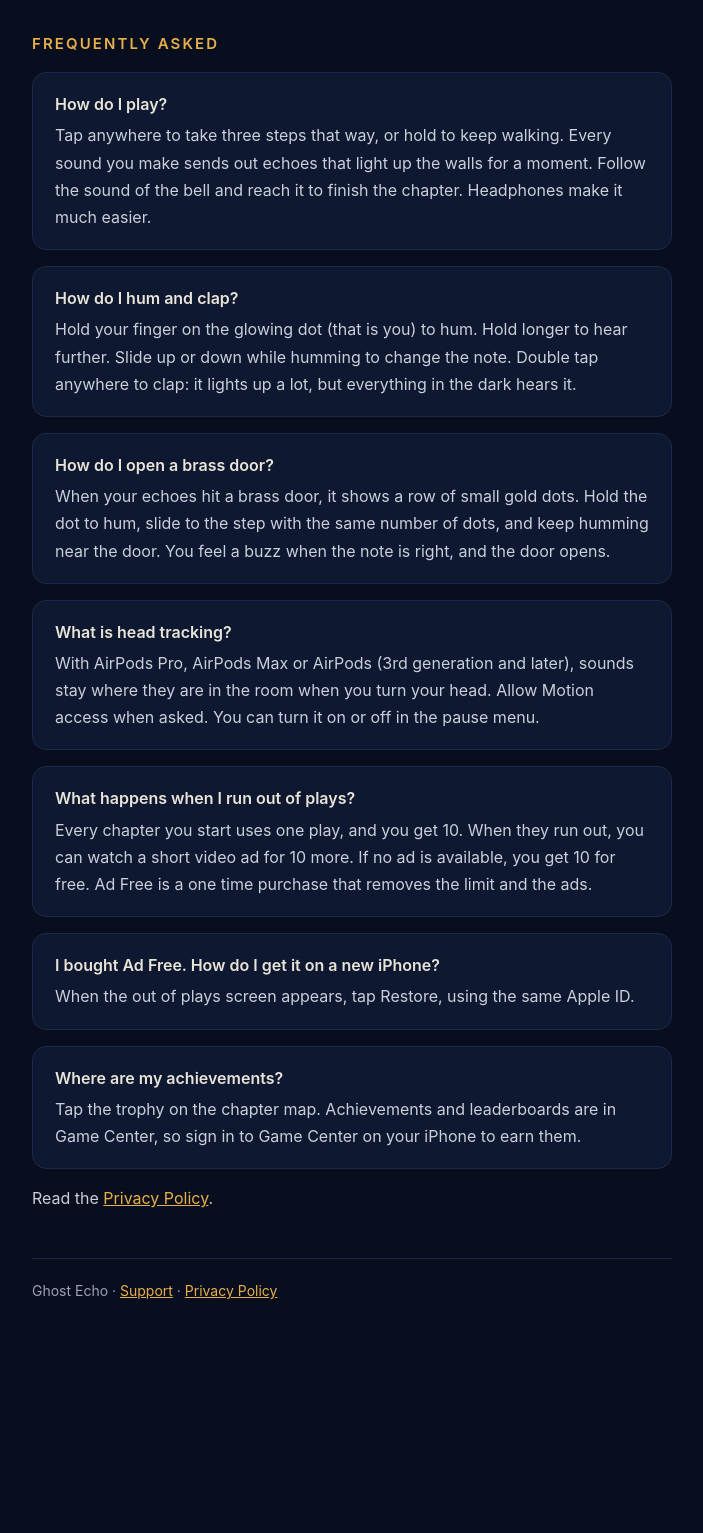
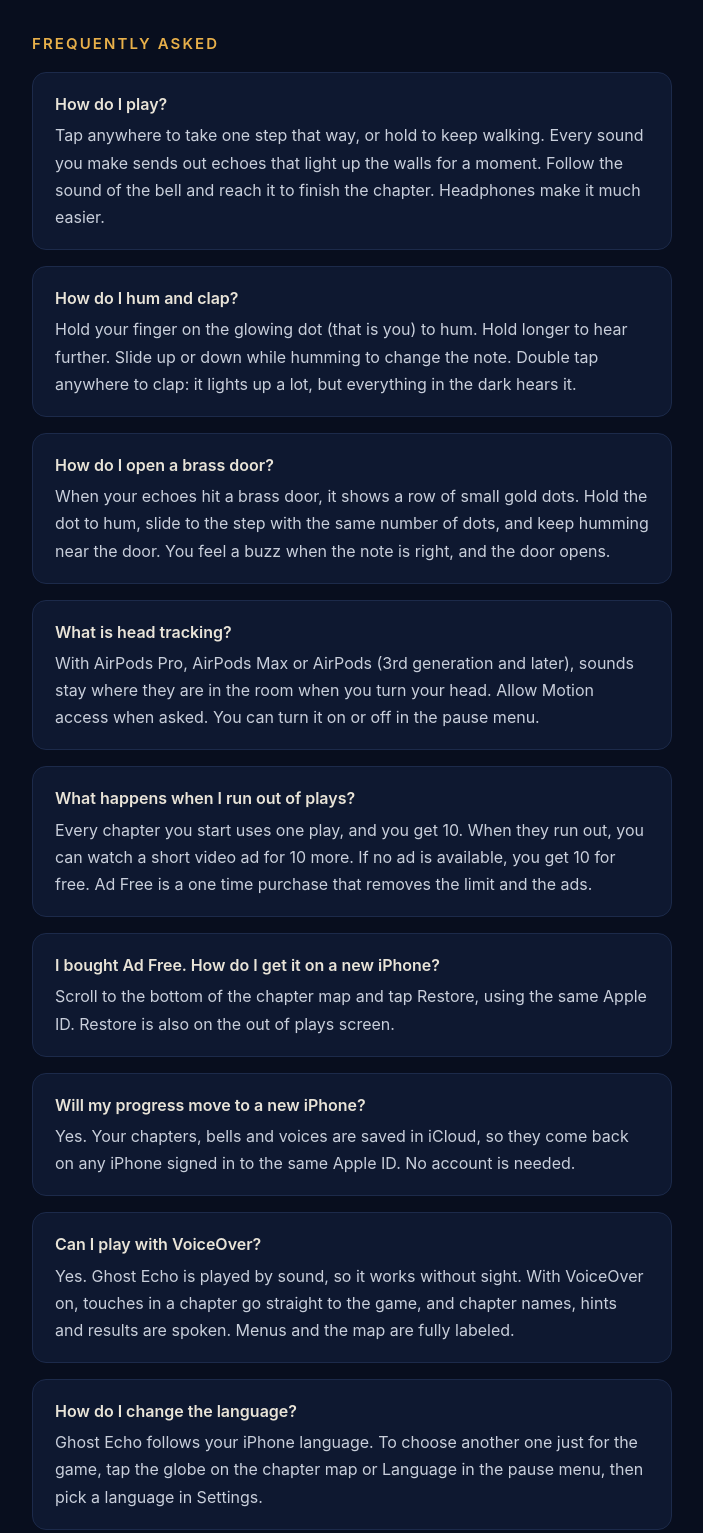
Before and after one commit to ycoycoycoyco/GhostEcho_Support, a plain HTML site: page index.html in a window 1280 px wide. Shown: the part 387-1920 px from the top of the page, without its empty margins (288-991 px from the left). Before the commit the page ends 1780 px from the top, so only its background shows below. Drawn offline with Linux system fonts and the light colour scheme.

Commit message:
Support page: one step taps, Restore on the map, iCloud, VoiceOver and language answers

```diff
--- a/index.html
+++ b/index.html
@@ -5,12 +5,15 @@
 <h1>Support</h1><p class="tag">A 3D audio maze you play in the dark. Questions, problems or feedback.</p>
 <div class="card"><div class="q">Contact</div><p>Email <a href="mailto:yicokocak@hotmail.com">yicokocak@hotmail.com</a> and I will reply personally. If something is not working, please mention your iPhone model and iOS version.</p></div>
 <h2>Frequently asked</h2>
-<div class="card"><div class="q">How do I play?</div><p>Tap anywhere to take three steps that way, or hold to keep walking. Every sound you make sends out echoes that light up the walls for a moment. Follow the sound of the bell and reach it to finish the chapter. Headphones make it much easier.</p></div>
+<div class="card"><div class="q">How do I play?</div><p>Tap anywhere to take one step that way, or hold to keep walking. Every sound you make sends out echoes that light up the walls for a moment. Follow the sound of the bell and reach it to finish the chapter. Headphones make it much easier.</p></div>
 <div class="card"><div class="q">How do I hum and clap?</div><p>Hold your finger on the glowing dot (that is you) to hum. Hold longer to hear further. Slide up or down while humming to change the note. Double tap anywhere to clap: it lights up a lot, but everything in the dark hears it.</p></div>
 <div class="card"><div class="q">How do I open a brass door?</div><p>When your echoes hit a brass door, it shows a row of small gold dots. Hold the dot to hum, slide to the step with the same number of dots, and keep humming near the door. You feel a buzz when the note is right, and the door opens.</p></div>
 <div class="card"><div class="q">What is head tracking?</div><p>With AirPods Pro, AirPods Max or AirPods (3rd generation and later), sounds stay where they are in the room when you turn your head. Allow Motion access when asked. You can turn it on or off in the pause menu.</p></div>
 <div class="card"><div class="q">What happens when I run out of plays?</div><p>Every chapter you start uses one play, and you get 10. When they run out, you can watch a short video ad for 10 more. If no ad is available, you get 10 for free. Ad Free is a one time purchase that removes the limit and the ads.</p></div>
-<div class="card"><div class="q">I bought Ad Free. How do I get it on a new iPhone?</div><p>When the out of plays screen appears, tap Restore, using the same Apple ID.</p></div>
+<div class="card"><div class="q">I bought Ad Free. How do I get it on a new iPhone?</div><p>Scroll to the bottom of the chapter map and tap Restore, using the same Apple ID. Restore is also on the out of plays screen.</p></div>
+<div class="card"><div class="q">Will my progress move to a new iPhone?</div><p>Yes. Your chapters, bells and voices are saved in iCloud, so they come back on any iPhone signed in to the same Apple ID. No account is needed.</p></div>
+<div class="card"><div class="q">Can I play with VoiceOver?</div><p>Yes. Ghost Echo is played by sound, so it works without sight. With VoiceOver on, touches in a chapter go straight to the game, and chapter names, hints and results are spoken. Menus and the map are fully labeled.</p></div>
+<div class="card"><div class="q">How do I change the language?</div><p>Ghost Echo follows your iPhone language. To choose another one just for the game, tap the globe on the chapter map or Language in the pause menu, then pick a language in Settings.</p></div>
 <div class="card"><div class="q">Where are my achievements?</div><p>Tap the trophy on the chapter map. Achievements and leaderboards are in Game Center, so sign in to Game Center on your iPhone to earn them.</p></div>
 <p>Read the <a href="privacy.html">Privacy Policy</a>.</p>
 <div class="foot">Ghost Echo · <a href="index.html">Support</a> · <a href="privacy.html">Privacy Policy</a></div></div></body></html>
```
